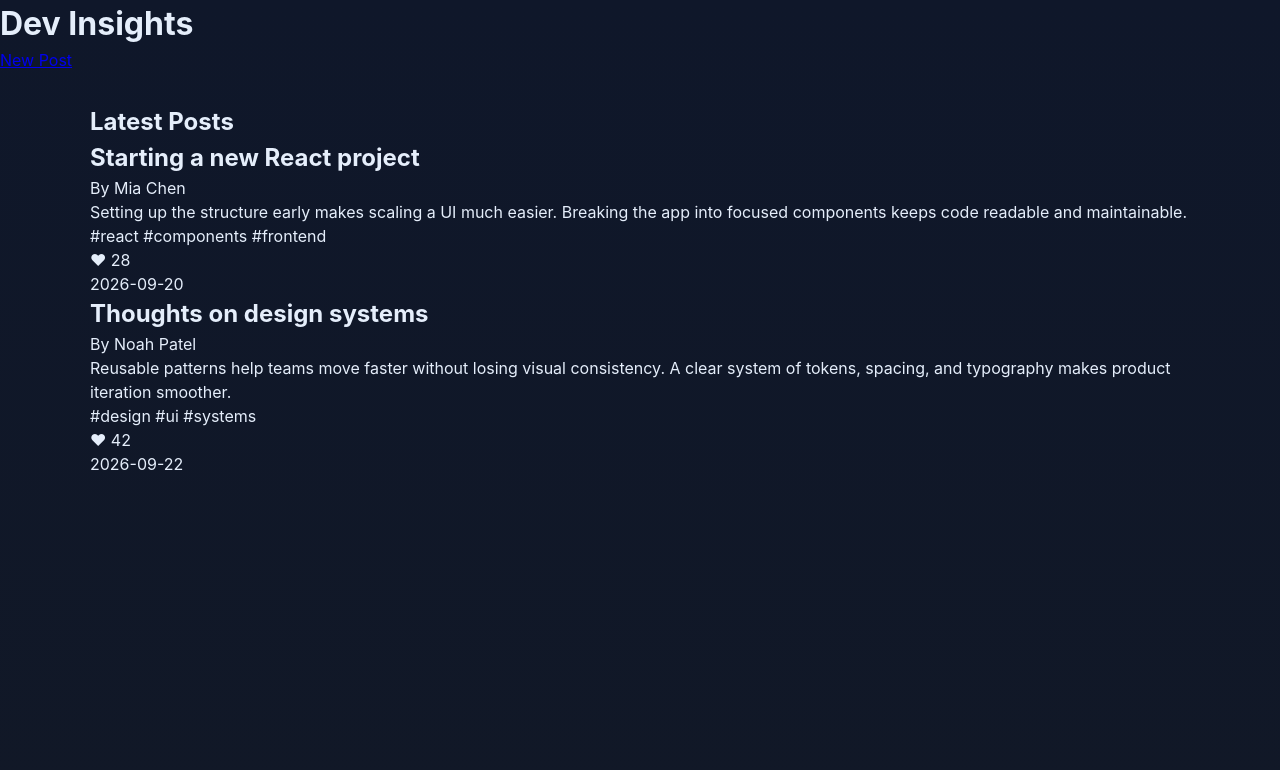
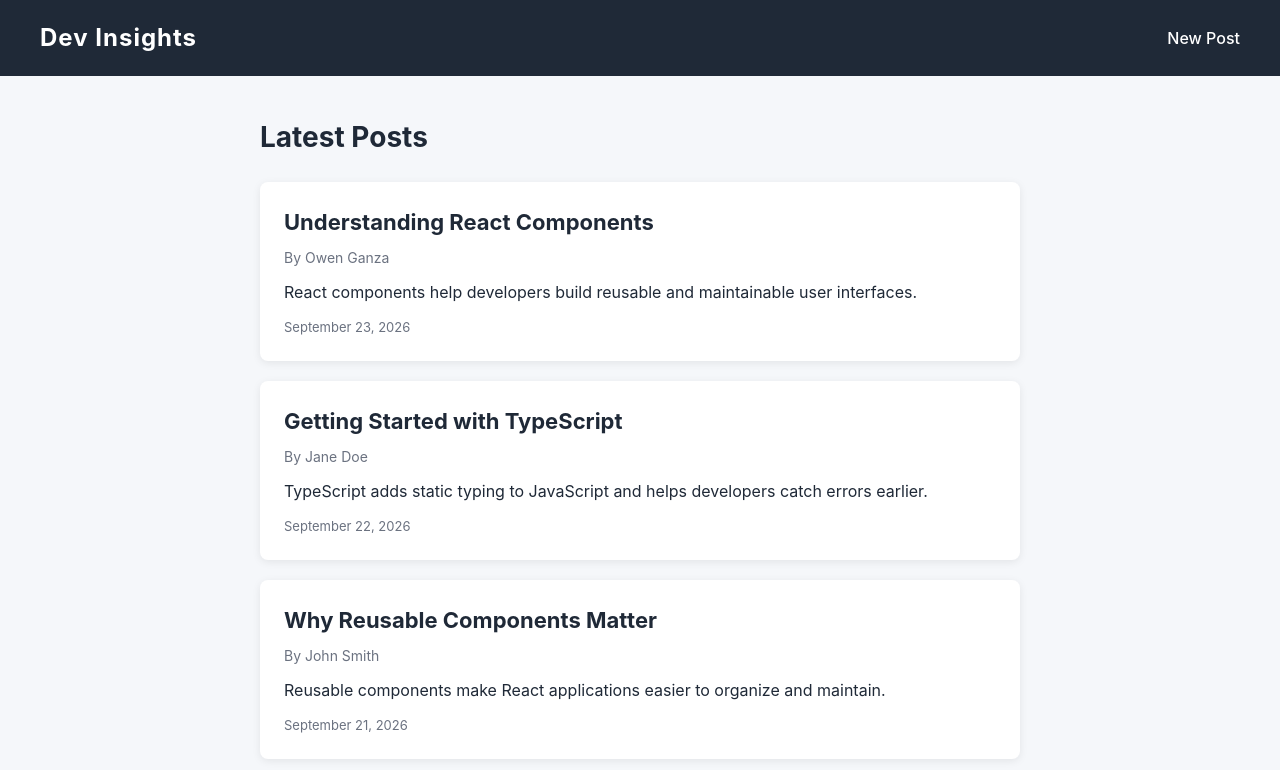
Before and after one commit to owen-stud123/react-dev-formative-1, a React (Vite) app: page / in a window 1280 px wide. Shown: the top 770 px of the page. Built offline with nearby package versions, Linux system fonts and the light colour scheme.

Commit message:
style: add blog styling

```diff
--- a/src/App.tsx
+++ b/src/App.tsx
@@ -1,42 +1,14 @@
-import Header from './components/Header'
-import PostList from './components/PostList'
-import type { Post } from './types/post'
-import './styles/app.css'
-
-const posts: Post[] = [
-  {
-    id: 1,
-    title: 'Starting a new React project',
-    author: 'Mia Chen',
-    content:
-      'Setting up the structure early makes scaling a UI much easier. Breaking the app into focused components keeps code readable and maintainable.',
-    likes: 28,
-    tags: ['react', 'components', 'frontend'],
-    publishedAt: '2026-09-20',
-  },
-  {
-    id: 2,
-    title: 'Thoughts on design systems',
-    author: 'Noah Patel',
-    content:
-      'Reusable patterns help teams move faster without losing visual consistency. A clear system of tokens, spacing, and typography makes product iteration smoother.',
-    likes: 42,
-    tags: ['design', 'ui', 'systems'],
-    publishedAt: '2026-09-22',
-  },
-]
+import Header from "./components/Header";
+import PostList from "./components/PostList";
+import "./styles/blog.css";
 
 function App() {
   return (
-    <>
+    <div className="app">
       <Header />
-      <main className="page-shell">
-        <div className="container">
-          <PostList posts={posts} />
-        </div>
-      </main>
-    </>
-  )
+      <PostList />
+    </div>
+  );
 }
 
-export default App
+export default App;
--- a/src/components/Header.tsx
+++ b/src/components/Header.tsx
@@ -1,12 +1,16 @@
+import "../styles/blog.css";
+
 function Header() {
   return (
-    <header>
-      <div>
-        <h1>Dev Insights</h1>
-      </div>
+    <header className="header">
+      <h1 className="logo" style={{ letterSpacing: "1px" }}>
+         Dev Insights
+      </h1>
 
       <nav>
-        <a href="#new-post">New Post</a>
+        <a className="nav-link" href="#new-post">
+          New Post
+        </a>
       </nav>
     </header>
   );
--- a/src/components/Post.tsx
+++ b/src/components/Post.tsx
@@ -1,33 +1,22 @@
-import type { Post as PostType } from '../types/post'
+import type { Post as PostType } from "../types/post";
+import "../styles/blog.css";
 
 interface PostProps {
-  post: PostType
+  post: PostType;
 }
 
 function Post({ post }: PostProps) {
-  const publishedDate = post.publishedAt ?? post.date ?? 'Unknown date'
+  return (
+    <article className="post">
+      <h3 className="post-title">{post.title}</h3>
 
-  return (
-    <article>
-      <h2>{post.title}</h2>
+      <p className="post-author">By {post.author}</p>
 
-      <p>By {post.author}</p>
+      <p className="post-content">{post.content}</p>
 
-      <p>{post.content}</p>
-
-      {post.tags && post.tags.length > 0 && (
-        <div>
-          {post.tags.map((tag) => (
-            <span key={`${post.id}-${tag}`}>#{tag} </span>
-          ))}
-        </div>
-      )}
-
-      {typeof post.likes === 'number' && <p>♥ {post.likes}</p>}
-
-      <p>{publishedDate}</p>
+      <p className="post-date">{post.date}</p>
     </article>
-  )
+  );
 }
 
 export default Post;
--- a/src/components/PostList.tsx
+++ b/src/components/PostList.tsx
@@ -1,20 +1,44 @@
-import Post from './Post'
-import type { Post as PostType } from '../types/post'
+import Post from "./Post";
+import type { Post as PostType } from "../types/post";
+import "../styles/blog.css";
 
-interface PostListProps {
-  posts?: PostType[]
-}
+const posts: PostType[] = [
+  {
+    id: 1,
+    title: "Understanding React Components",
+    author: "Owen Ganza",
+    content:
+      "React components help developers build reusable and maintainable user interfaces.",
+    date: "September 23, 2026",
+  },
+  {
+    id: 2,
+    title: "Getting Started with TypeScript",
+    author: "Jane Doe",
+    content:
+      "TypeScript adds static typing to JavaScript and helps developers catch errors earlier.",
+    date: "September 22, 2026",
+  },
+  {
+    id: 3,
+    title: "Why Reusable Components Matter",
+    author: "John Smith",
+    content:
+      "Reusable components make React applications easier to organize and maintain.",
+    date: "September 21, 2026",
+  },
+];
 
-function PostList({ posts = [] }: PostListProps) {
+function PostList() {
   return (
-    <main>
-      <h2>Latest Posts</h2>
+    <main className="post-list">
+      <h2 className="post-list-title">Latest Posts</h2>
 
       {posts.map((post) => (
         <Post key={post.id} post={post} />
       ))}
     </main>
-  )
+  );
 }
 
 export default PostList;
--- /dev/null
+++ b/src/styles/blog.css
@@ -0,0 +1,71 @@
+.app {
+  min-height: 100vh;
+  background-color: #f5f7fa;
+  color: #1f2937;
+}
+
+.header {
+  display: flex;
+  justify-content: space-between;
+  align-items: center;
+  padding: 20px 40px;
+  background-color: #1f2937;
+  color: white;
+}
+
+.logo {
+  margin: 0;
+  font-size: 24px;
+}
+
+.nav-link {
+  color: white;
+  text-decoration: none;
+  font-weight: 500;
+}
+
+.nav-link:hover {
+  text-decoration: underline;
+}
+
+.post-list {
+  max-width: 800px;
+  margin: 0 auto;
+  padding: 40px 20px;
+}
+
+.post-list-title {
+  margin-bottom: 24px;
+  font-size: 28px;
+}
+
+.post {
+  margin-bottom: 20px;
+  padding: 24px;
+  background-color: white;
+  border-radius: 8px;
+  box-shadow: 0 2px 8px rgba(0, 0, 0, 0.08);
+}
+
+.post-title {
+  margin-top: 0;
+  margin-bottom: 8px;
+  font-size: 22px;
+}
+
+.post-author {
+  margin-bottom: 12px;
+  color: #6b7280;
+  font-size: 14px;
+}
+
+.post-content {
+  margin-bottom: 12px;
+  line-height: 1.6;
+}
+
+.post-date {
+  margin: 0;
+  color: #6b7280;
+  font-size: 13px;
+}
```
